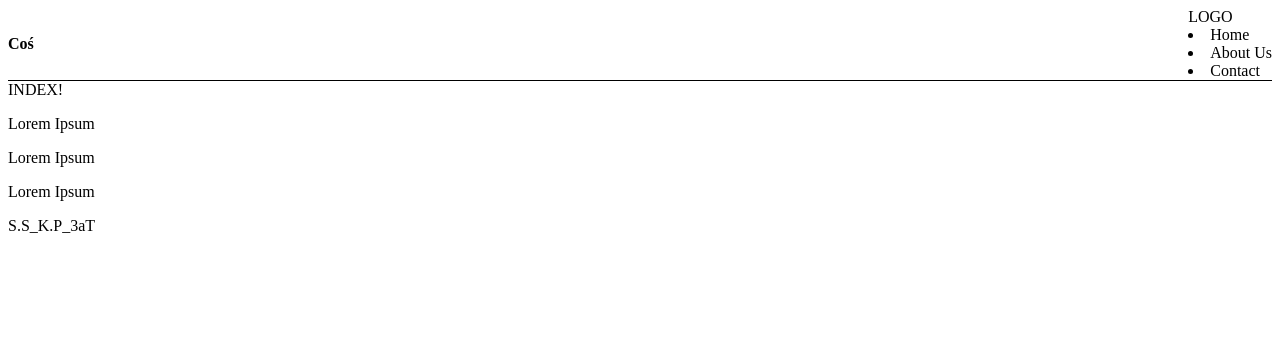
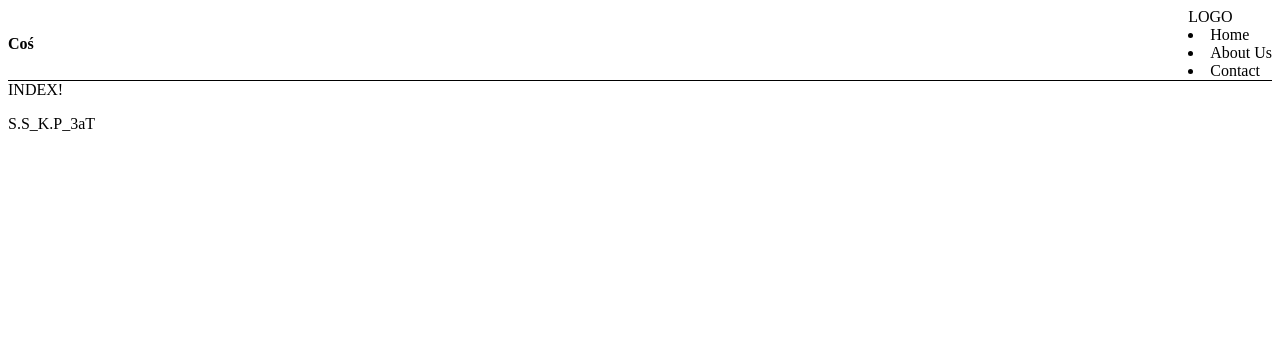
Before and after one commit to KonradPalikot/Projekt-PHP, a PHP site: page / in a window 1280 px wide. Shown: the top 341 px of the page. Run offline with PHP 8.4, Linux system fonts and the light colour scheme.

Commit message:
1
update

```diff
--- a/index.php
+++ b/index.php
@@ -27,9 +27,7 @@
         $title = "INDEX!"
         ?>
         <hi><?php echo "$title" ?></h1>
-        <p>Lorem Ipsum</p>
-        <p>Lorem Ipsum</p>
-        <p>Lorem Ipsum</p>
+
     </section>
     <footer>
         <p>S.S_K.P_3aT</p>
--- a/signIn.php
+++ b/signIn.php
@@ -3,12 +3,12 @@
     require_once"config.php";
     $connection = new mysqli($host, $db_user, $db_password, $db_name);
 
-    if($connection -> connect_errno == 0) {
+    if($connection -> connect_errno == 0)
         $userEmail = $_POST["userEmail"];
         $userPassword = $_POST['userPassword'];
 
         $sql =sprintf(
-        "SELECT * FROM php_projekt WHERE email='$userEmail' AND haslo='$userPassword';";
+        "SELECT * FROM php_projekt WHERE email='$userEmail' AND haslo='$userPassword';
         mysqli_real_escape_string($connection, $userEmail)
         mysqli_real_escape_string($connection, $userPassword));
 
```
Also changed, not shown: 1 other file.
